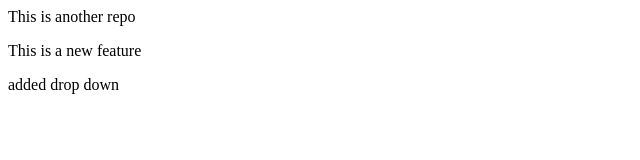
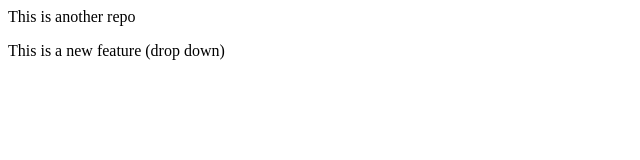
Before and after one commit to snehanagulapati15/AnotherRepo, a plain HTML site: page index.html in a window 1280 px wide. Shown: the whole page, without its empty margins (0-640 px from the left). Drawn offline with Linux system fonts and the light colour scheme.

Commit message:
Changed to a line dropdown

```diff
--- a/index.html
+++ b/index.html
@@ -1,3 +1,2 @@
 <p>This is another repo</p>
-<p>This is a new feature</p>
-<p?>added drop down</p>
+<p>This is a new feature (drop down)</p>
```
